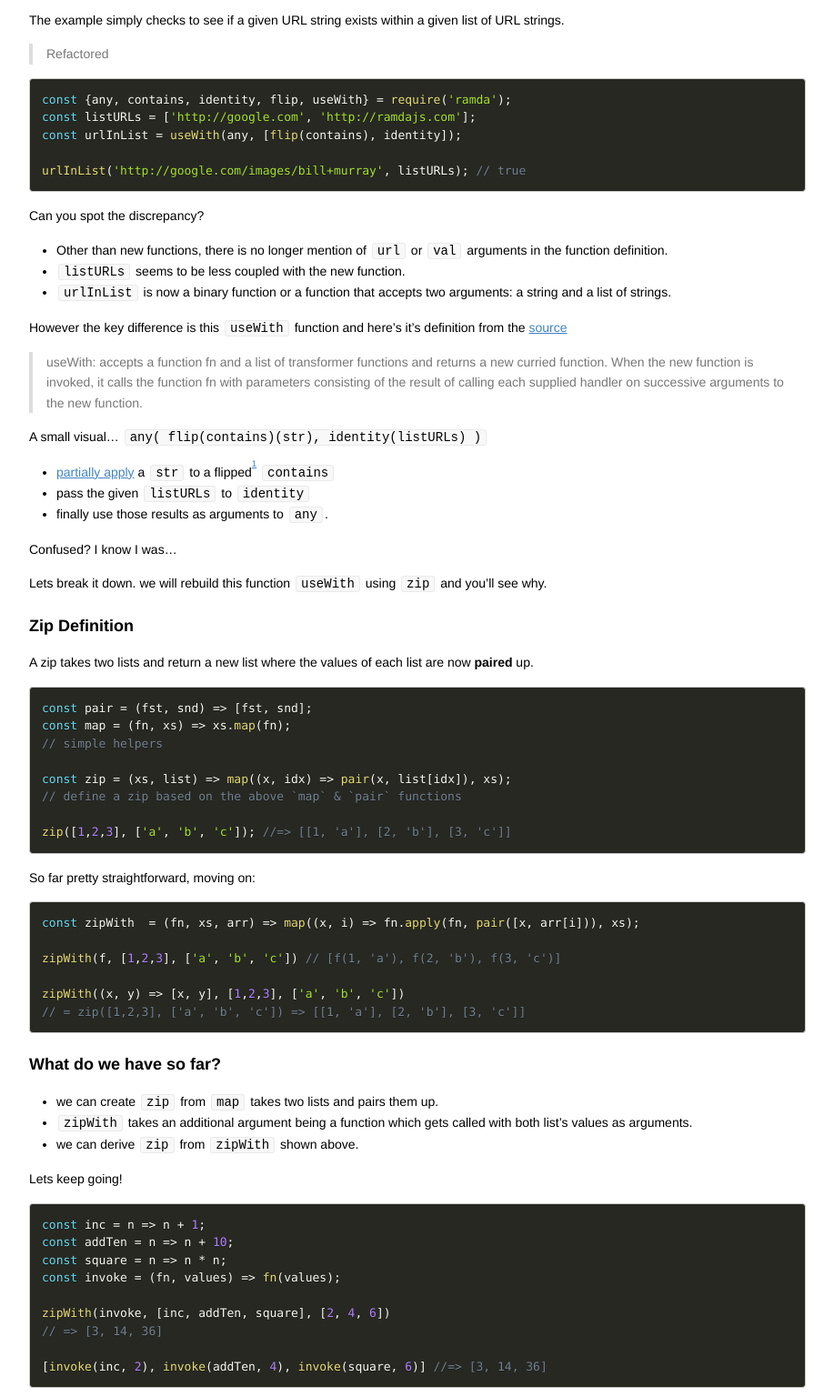
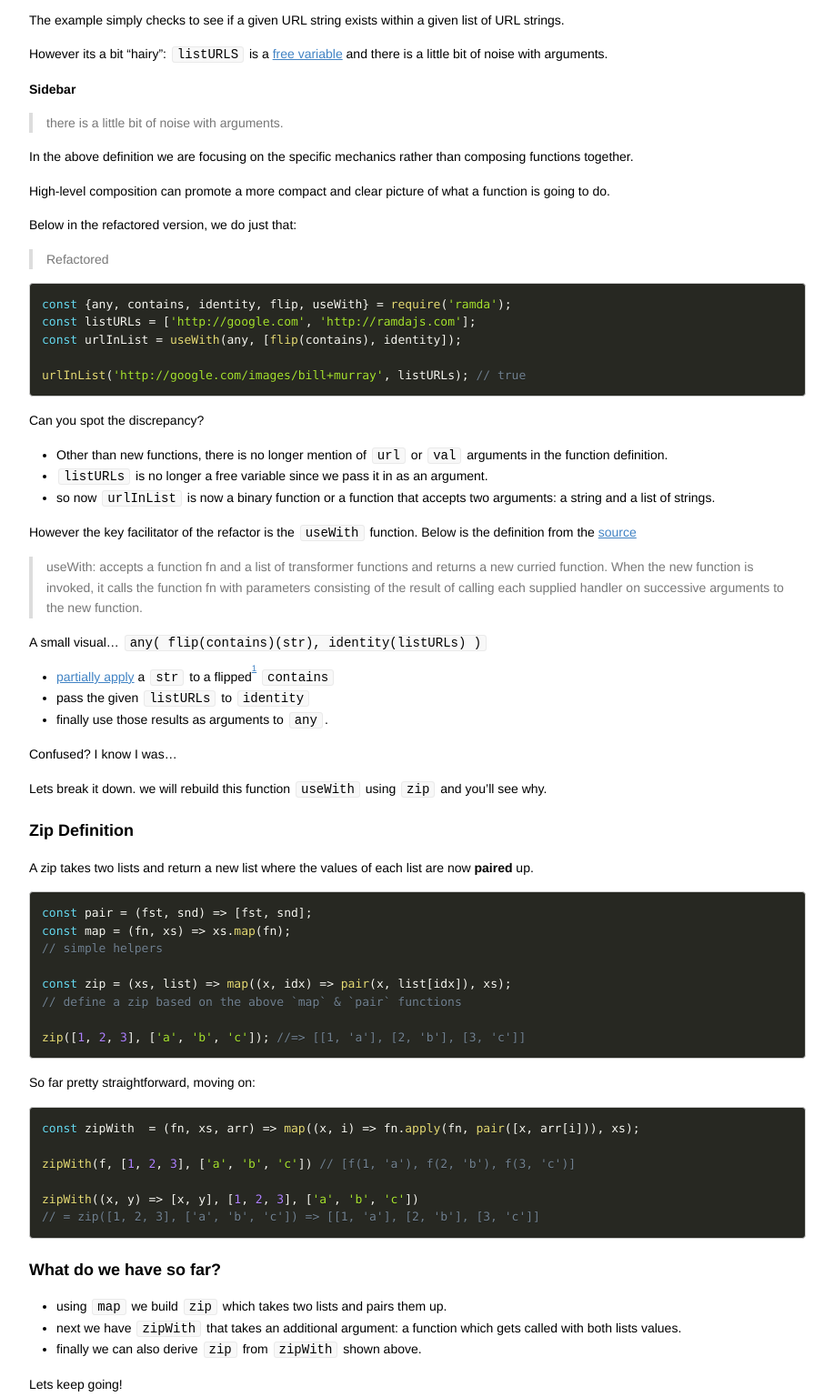
Before and after one commit to davidchase/fp-notes, a plain HTML site: page zippers.html in a window 1280 px wide. Shown: the part 360-1896 px from the top of the page at 91% size, without its empty margins (181-1098 px from the left). Drawn offline with Linux system fonts and the light colour scheme.

Commit message:
2nd pass on zippers

```diff
--- a/zippers.html
+++ b/zippers.html
@@ -455,6 +455,20 @@ urlInList(&#39;http://google.com/images/bill+murray&#39;); // true</code></pre><
 
 <p>The example simply checks to see if a given URL string exists within a given list of URL strings.</p>
 
+<p>However its a bit &ldquo;hairy&rdquo;: <code>listURLS</code> is a <a href="https://wiki.haskell.org/Free_variable">free variable</a> and there is a little bit of noise with arguments.</p>
+
+<p><strong>Sidebar</strong></p>
+
+<blockquote>
+<p>there is a little bit of noise with arguments.</p>
+</blockquote>
+
+<p>In the above definition we are focusing on the specific mechanics rather than composing functions together.</p>
+
+<p>High-level composition can promote a more compact and clear picture of what a function is going to do.</p>
+
+<p>Below in the refactored version, we do just that:</p>
+
 <blockquote>
 <p>Refactored</p>
 </blockquote>
@@ -469,11 +483,11 @@ urlInList(&#39;http://google.com/images/bill+murray&#39;, listURLs); // true</co
 
 <ul>
 <li>Other than new functions, there is no longer mention of <code>url</code> or <code>val</code> arguments in the function definition.</li>
-<li><code>listURLs</code> seems to be less coupled with the new function.<br></li>
-<li><code>urlInList</code> is now a binary function or a function that accepts two arguments: a string and a list of strings.</li>
+<li><code>listURLs</code> is no longer a free variable since we pass it in as an argument.<br></li>
+<li>so now <code>urlInList</code> is now a binary function or a function that accepts two arguments: a string and a list of strings.</li>
 </ul>
 
-<p>However the key difference is this <code>useWith</code> function and here&rsquo;s it&rsquo;s definition from the <a href="http://ramdajs.com/docs/#useWith">source</a></p>
+<p>However the key facilitator of the refactor is the <code>useWith</code> function. Below is the definition from the <a href="http://ramdajs.com/docs/#useWith">source</a></p>
 
 <blockquote>
 <p>useWith: accepts a function fn and a list of transformer functions and returns a new curried function. When the new function is invoked, it calls the function fn with parameters consisting of the result of calling each supplied handler on successive arguments to the new function.</p>
@@ -502,23 +516,23 @@ const map = (fn, xs) =&gt; xs.map(fn);
 const zip = (xs, list) =&gt; map((x, idx) =&gt; pair(x, list[idx]), xs);
 // define a zip based on the above `map` &amp; `pair` functions
 
-zip([1,2,3], [&#39;a&#39;, &#39;b&#39;, &#39;c&#39;]); //=&gt; [[1, &#39;a&#39;], [2, &#39;b&#39;], [3, &#39;c&#39;]]</code></pre></div>
+zip([1, 2, 3], [&#39;a&#39;, &#39;b&#39;, &#39;c&#39;]); //=&gt; [[1, &#39;a&#39;], [2, &#39;b&#39;], [3, &#39;c&#39;]]</code></pre></div>
 
 <p>So far pretty straightforward, moving on:</p>
 
 <div><pre><code class="language-javascript">const zipWith  = (fn, xs, arr) =&gt; map((x, i) =&gt; fn.apply(fn, pair([x, arr[i])), xs);
 
-zipWith(f, [1,2,3], [&#39;a&#39;, &#39;b&#39;, &#39;c&#39;]) // [f(1, &#39;a&#39;), f(2, &#39;b&#39;), f(3, &#39;c&#39;)]
+zipWith(f, [1, 2, 3], [&#39;a&#39;, &#39;b&#39;, &#39;c&#39;]) // [f(1, &#39;a&#39;), f(2, &#39;b&#39;), f(3, &#39;c&#39;)]
 
-zipWith((x, y) =&gt; [x, y], [1,2,3], [&#39;a&#39;, &#39;b&#39;, &#39;c&#39;])
-// = zip([1,2,3], [&#39;a&#39;, &#39;b&#39;, &#39;c&#39;]) =&gt; [[1, &#39;a&#39;], [2, &#39;b&#39;], [3, &#39;c&#39;]]</code></pre></div>
+zipWith((x, y) =&gt; [x, y], [1, 2, 3], [&#39;a&#39;, &#39;b&#39;, &#39;c&#39;])
+// = zip([1, 2, 3], [&#39;a&#39;, &#39;b&#39;, &#39;c&#39;]) =&gt; [[1, &#39;a&#39;], [2, &#39;b&#39;], [3, &#39;c&#39;]]</code></pre></div>
 
 <h3 id="toc_3">What do we have so far?</h3>
 
 <ul>
-<li>we can create <code>zip</code> from <code>map</code> takes two lists and pairs them up.</li>
-<li><code>zipWith</code> takes an additional argument being a function which gets called with both list&rsquo;s values as arguments.</li>
-<li> we can derive <code>zip</code> from <code>zipWith</code> shown above.</li>
+<li>using <code>map</code> we build <code>zip</code> which takes two lists and pairs them up.</li>
+<li>next we have <code>zipWith</code> that takes an additional argument: a function which gets called with both lists values.</li>
+<li>finally we can also derive <code>zip</code> from <code>zipWith</code> shown above.</li>
 </ul>
 
 <p>Lets keep going!</p>
@@ -537,6 +551,8 @@ zipWith(invoke, [inc, addTen, square], [2, 4, 6])
 
 <p>The pair of functions and values get passed as arguments to <code>invoke</code>.</p>
 
+<p>Lets further expand on the above function:</p>
+
 <div><pre><code class="language-javascript">const max = xs =&gt; Math.max;
 const zipThen = (after, xs, list) =&gt; after.apply(after, zipWith(invoke, xs, list));
 
@@ -554,7 +570,9 @@ max(...[invoke(inc, 2), invoke(addTen, 4), invoke(square, 6)]) //=&gt; 36</code>
 
 zipThen(max, [inc, addTen, square], [2, 4, 6]) //=&gt; 36</code></pre></div>
 
-<p>The signatures aren&rsquo;t identical but that shouldnt stop us!</p>
+<p>The <a href="https://wiki.haskell.org/Type_signature">signatures</a> aren&rsquo;t identical but that shouldnt stop us!</p>
+
+<p>Lets adjust the function definition:</p>
 
 <div><pre><code class="language-javascript">const zipThen = (after, xs) =&gt; (...list) =&gt; after.apply(after, zipWith(invoke, xs, list));
 
```
